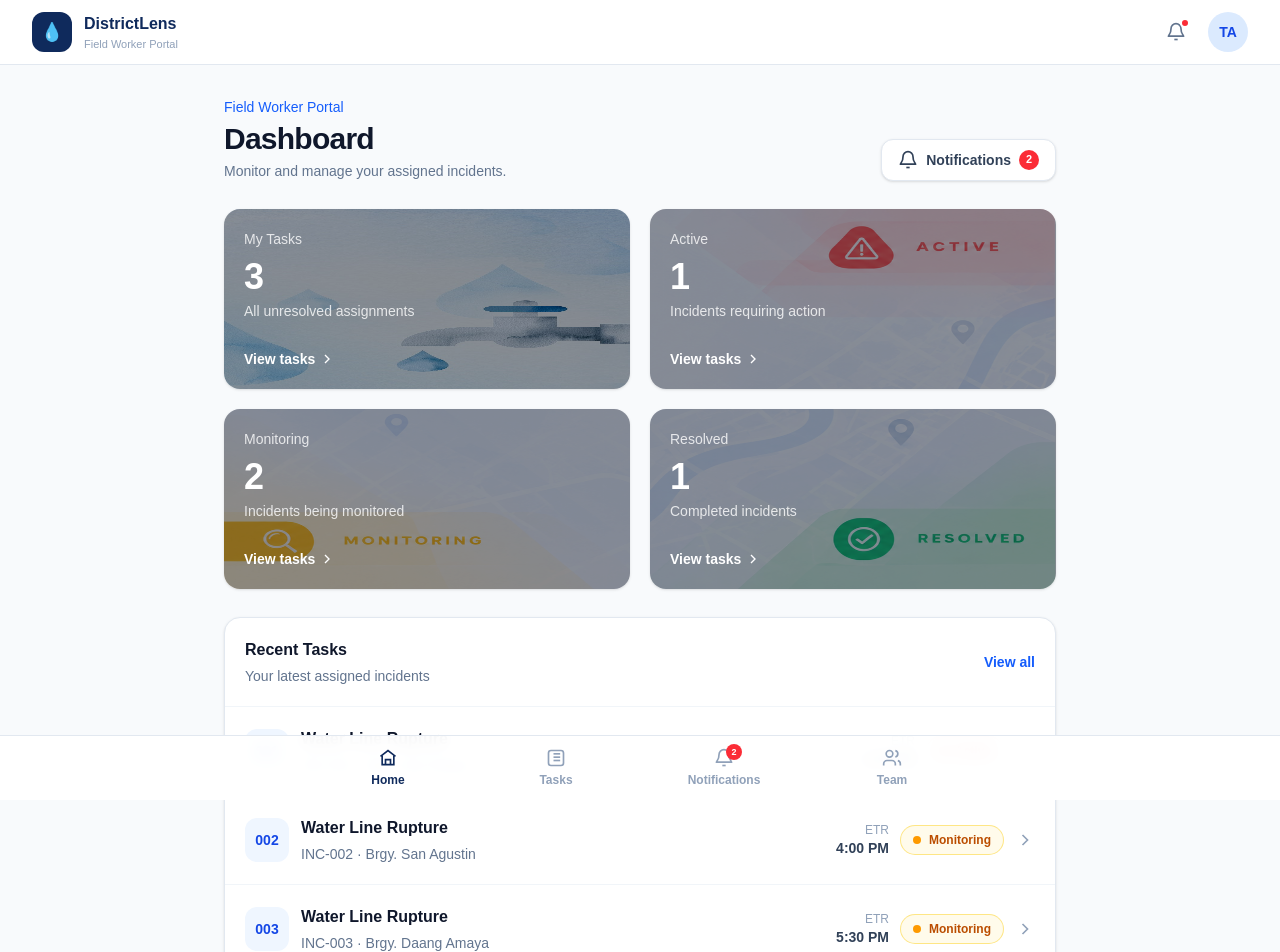
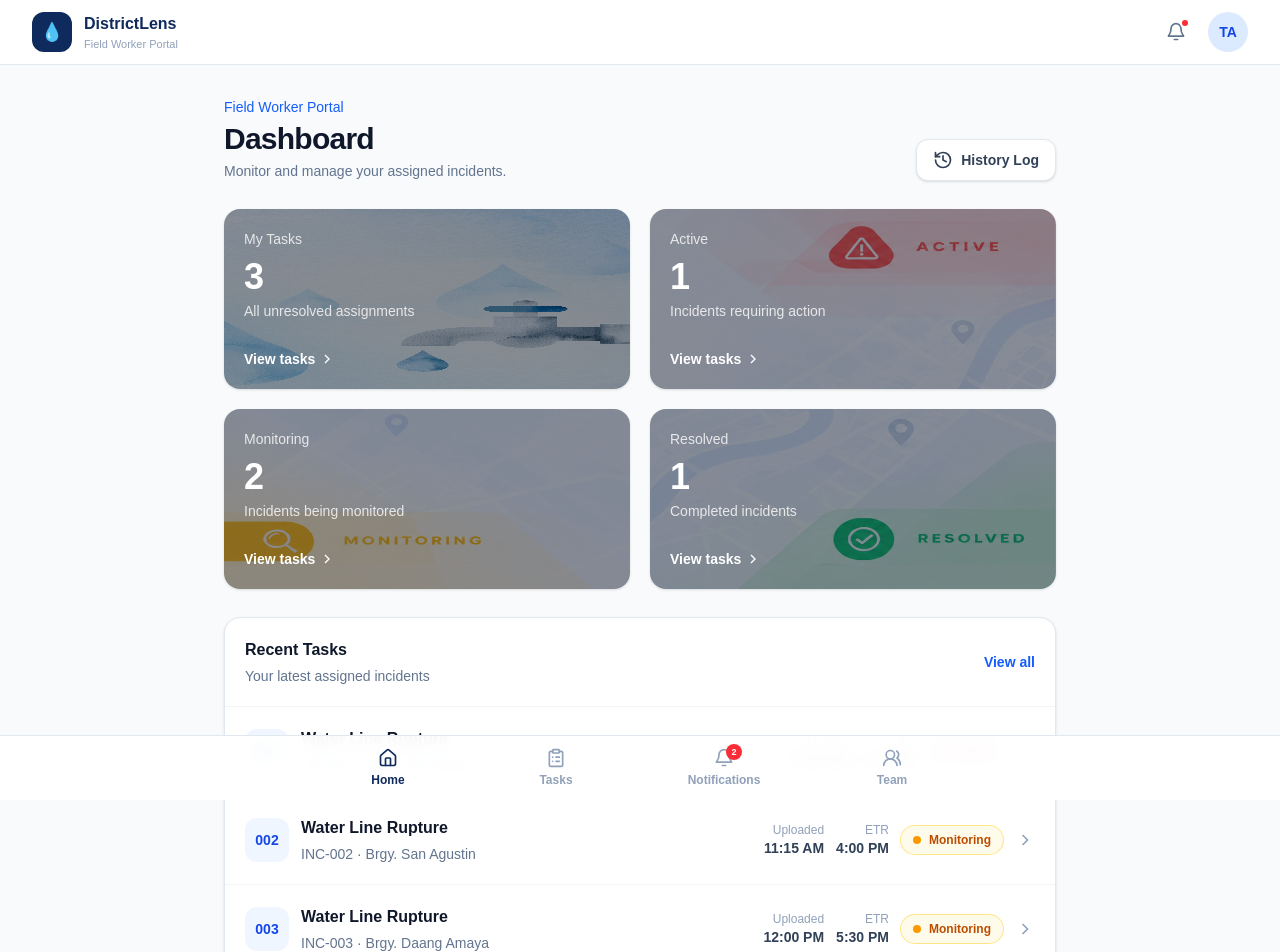
Before and after one commit to vincent23/districtlens_field_worker, a Next.js app: page / in a window 1280 px wide. Shown: the top 952 px of the page. Built offline with nearby package versions, Linux system fonts and the light colour scheme.

Commit message:
#FIXED BUGS

```diff
--- a/app/layout.tsx
+++ b/app/layout.tsx
@@ -14,7 +14,7 @@ const geistMono = Geist_Mono({
 
 export const metadata: Metadata = {
   title: "Field Worker Portal",
-  description: "Generated by create next app",
+  description: "Generated by Districtlens",
 };
 
 export default function RootLayout({ children }: LayoutProps<"/">) {
--- a/app/page.tsx
+++ b/app/page.tsx
@@ -10,7 +10,13 @@ type Status =
   | "Ongoing"
   | "Resolved";
 
-type Page = "home" | "tasks" | "notifications" | "team";
+type StatusHistory = {
+  status: string;
+  time: string;
+  comment: string;
+};
+
+type Page = "home" | "tasks" | "notifications" | "team" | "history";
 
 type Task = {
   id: string;
@@ -18,6 +24,7 @@ type Task = {
   location: string;
   status: Status;
   etr: string;
+  time: string;
   team: string;
   fieldAction: boolean;
   remarks?: string;
@@ -40,6 +47,14 @@ type TeamMember = {
   online: boolean;
 };
 
+type HistoryLog = {
+  id: string;
+  incidentId: string;
+  action: string;
+  status: Status;
+  time: string;
+};
+
 // #endregion
 
 // #region DATABASE
@@ -54,6 +69,7 @@ const initialTasks: Task[] = [
     location: "Brgy. San Roque",
     status: "Active",
     etr: "2:30 PM",
+    time: "10:30 AM",
     team: "Team Alpha",
     fieldAction: true,
   },
@@ -63,6 +79,7 @@ const initialTasks: Task[] = [
     location: "Brgy. San Agustin",
     status: "Monitoring",
     etr: "4:00 PM",
+    time: "11:15 AM",
     team: "Team Alpha",
     fieldAction: true,
   },
@@ -72,6 +89,7 @@ const initialTasks: Task[] = [
     location: "Brgy. Daang Amaya",
     status: "Monitoring",
     etr: "5:30 PM",
+    time: "12:00 PM",
     team: "Team Alpha",
     fieldAction: true,
   },
@@ -81,6 +99,7 @@ const initialTasks: Task[] = [
     location: "Brgy. Capipisa",
     status: "Resolved",
     etr: "Completed",
+    time: "9:30 AM",
     team: "Team Alpha",
     fieldAction: true,
   },
@@ -125,30 +144,21 @@ const initialNotifications: Notification[] = [
   },
 ];
 
-const teamMembers: TeamMember[] = [
+const statusHistory: StatusHistory[] = [
   {
-    name: "Marco Villanueva",
-    role: "Team Leader",
-    initials: "MV",
-    online: true,
+    status: "Assigned",
+    time: "Sep 25, 2026, 12:25 AM",
+    comment: "Assignment created",
   },
   {
-    name: "Angelica Reyes",
-    role: "Field Technician",
-    initials: "AR",
-    online: true,
+    status: "Ongoing",
+    time: "",
+    comment: "Field worker started task",
   },
   {
-    name: "Julius Santos",
-    role: "Field Technician",
-    initials: "JS",
-    online: false,
-  },
-  {
-    name: "Bea Fernandez",
-    role: "Dispatch Coordinator",
-    initials: "BF",
-    online: true,
+    status: "Resolved",
+    time: "",
+    comment: "Assignment completed",
   },
 ];
 
@@ -207,7 +217,7 @@ function Icon({
   name,
   className = "h-5 w-5",
 }: {
-  name: "home" | "task" | "notification" | "users" | "search" | "arrow";
+  name: "home" | "task" | "notification" | "users" | "search" | "arrow" | "history";
   className?: string;
 }) {
   if (name === "home") {
@@ -217,11 +227,12 @@ function Icon({
       fill="none"
       stroke="currentColor"
       strokeWidth="2"
+      strokeLinecap="round"
+      strokeLinejoin="round"
       className={className}
     >
-        <path d="m3 10 9-7 9 7" />
-        <path d="M5 9v11h14V9" />
-        <path d="M9 20v-6h6v6" />
+      <path d="M15 21v-8a1 1 0 0 0-1-1h-4a1 1 0 0 0-1 1v8" />
+      <path d="M3 10a2 2 0 0 1 .709-1.528l7-6a2 2 0 0 1 2.582 0l7 6A2 2 0 0 1 21 10v9a2 2 0 0 1-2 2H5a2 2 0 0 1-2-2z" />
     </svg>
     );
   }
@@ -233,15 +244,16 @@ function Icon({
       fill="none"
       stroke="currentColor"
       strokeWidth="2"
+      strokeLinecap="round"
+      strokeLinejoin="round"
       className={className}
     >
-        <path d="M9 11h8" />
-        <path d="M9 15h8" />
-        <path d="M9 7h8" />
-        <path d="M5 7h.01" />
-        <path d="M5 11h.01" />
-        <path d="M5 15h.01" />
-        <rect x="3" y="3" width="18" height="18" rx="3" />
+      <rect width="8" height="4" x="8" y="2" rx="1" ry="1" />
+      <path d="M16 4h2a2 2 0 0 1 2 2v14a2 2 0 0 1-2 2H6a2 2 0 0 1-2-2V6a2 2 0 0 1 2-2h2" />
+      <path d="M12 11h4" />
+      <path d="M12 16h4" />
+      <path d="M8 11h.01" />
+      <path d="M8 16h.01" />
     </svg>
     );
   }
@@ -253,6 +265,8 @@ function Icon({
         fill="none"
         stroke="currentColor"
         strokeWidth="2"
+        strokeLinecap="round"
+        strokeLinejoin="round"
         className={className}
       >
         <path d="M18 8a6 6 0 0 0-12 0c0 7-3 7-3 9h18c0-2-3-2-3-9" />
@@ -268,12 +282,31 @@ function Icon({
       fill="none"
       stroke="currentColor"
       strokeWidth="2"
+      strokeLinecap="round"
+      strokeLinejoin="round"
       className={className}
     >
-        <path d="M16 21v-2a4 4 0 0 0-4-4H6a4 4 0 0 0-4 4v2" />
-        <circle cx="9" cy="7" r="4" />
-        <path d="M22 21v-2a4 4 0 0 0-3-3.87" />
-        <path d="M16 3.13a4 4 0 0 1 0 7.75" />
+      <path d="M18 21a8 8 0 0 0-16 0" />
+      <circle cx="10" cy="8" r="5" />
+      <path d="M22 20c0-3.37-2-6.5-4-8a5 5 0 0 0-.45-8.3" />
+    </svg>
+    );
+  }
+
+  if (name === "history") {
+    return (
+    <svg
+      viewBox="0 0 24 24"
+      fill="none"
+      stroke="currentColor"
+      strokeWidth="2"
+      strokeLinecap="round"
+      strokeLinejoin="round"
+      className={className}
+    >
+      <path d="M3 12a9 9 0 1 0 9-9 9.75 9.75 0 0 0-6.74 2.74L3 8" />
+      <path d="M3 3v5h5" />
+      <path d="M12 7v5l4 2" />
     </svg>
     );
     }
@@ -330,6 +363,12 @@ export default function Home() {
 
   const [message, setMessage] = useState("");
 
+  const [historyLogs, setHistoryLogs] = useState<HistoryLog[]>([]);
+
+  const [historySearch, setHistorySearch] = useState("");
+
+  const [showUndo, setShowUndo] = useState(false);
+
   /* -----------------------------
      COUNTS
   ----------------------------- */
@@ -377,6 +416,53 @@ export default function Home() {
       return matchesSearch && matchesFilter;
     });
   }, [tasks, search, taskFilter]);
+
+
+  /* -----------------------------
+    FILTER HISTORY LOGS
+  ----------------------------- */
+  const filteredHistoryLogs = historyLogs.filter((log) => {
+  const search = historySearch.toLowerCase();
+
+  return (
+      log.incidentId.toLowerCase().includes(search) ||
+      log.action.toLowerCase().includes(search) ||
+      log.status.toLowerCase().includes(search)
+    );
+  });
+
+  /* -----------------------------
+    CALCULATE CURRENT TIME
+  ----------------------------- */
+  const formatTimeAgo = (time: string) => {
+  const seconds = Math.floor(
+      (Date.now() - new Date(time).getTime()) / 1000
+    );
+
+    if (seconds < 5) {
+      return "Just now";
+    }
+
+    if (seconds < 60) {
+      return `${seconds} seconds ago`;
+    }
+
+    const minutes = Math.floor(seconds / 60);
+
+    if (minutes < 60) {
+      return `${minutes} ${minutes === 1 ? "minute" : "minutes"} ago`;
+    }
+
+    const hours = Math.floor(minutes / 60);
+
+    if (hours < 24) {
+      return `${hours} ${hours === 1 ? "hour" : "hours"} ago`;
+    }
+
+    const days = Math.floor(hours / 24);
+
+    return `${days} ${days === 1 ? "day" : "days"} ago`;
+  };
 
   /* -----------------------------
      OPEN TASK
@@ -418,22 +504,10 @@ export default function Home() {
         : null
     );
 
-    setNotifications((current) => [
-      {
-        id: `N-${Date.now()}`,
-        title: `Status updated`,
-        description: `${selectedTask.id} is now ${newStatus}.`,
-        status: newStatus,
-        incidentId: selectedTask.id,
-        time: "Just now",
-        read: false,
-      },
-      ...current,
-    ]);
-
-    setMessage(`${selectedTask.id} successfully updated.`);
-  }
-
+
+  }
+
+  // UPDATE STATUS FUNCTION
   const updateStatus = (id: string, updates: Partial<Task>) => {
   setTasks((prev) =>
     prev.map((task) =>
@@ -448,6 +522,23 @@ export default function Home() {
       ? { ...current, ...updates }
       : current
   );
+
+  if (updates.status) {
+  const status = updates.status;
+
+  setHistoryLogs((current) => [
+    {
+      id: `H-${Date.now()}`,
+      action: `Status changed to ${status}`,
+      status: status,
+      incidentId: id,
+      time: new Date().toISOString(),
+    },
+    ...current,
+  ]);
+}
+
+  setMessage(`${id} successfully updated.`);
 };
 
   /* -----------------------------
@@ -482,6 +573,27 @@ export default function Home() {
         read: true,
       }))
     );
+  }
+
+  function deleteNotification(id: string) {
+    setNotifications((current) =>
+      current.filter((notification) => notification.id !== id)
+    );
+  }
+
+  function deleteReadNotifications() {
+    setNotifications((current) =>
+      current.filter((notification) => !notification.read)
+    );
+    function showMessage(text: string) {
+      setMessage(text);
+
+      setTimeout(() => {
+        setMessage("");
+      }, 5000);
+    }
+
+    showMessage("Read notifications deleted successfully.");
   }
 
   /* -----------------------------
@@ -556,18 +668,12 @@ export default function Home() {
           </div>
 
           <button
-            onClick={() => setPage("notifications")}
+            onClick={() => setPage("history")}
             className="relative flex w-fit items-center gap-2 rounded-xl border border-slate-200 bg-white px-4 py-2.5 text-sm font-semibold text-slate-700 shadow-sm transition hover:border-blue-200 hover:text-blue-600"
           >
-            <Icon name="notification" className="h-5 w-5" />
-
-            Notifications
-
-            {unreadNotifications > 0 && (
-              <span className="flex h-5 min-w-5 items-center justify-center rounded-full bg-red-500 px-1.5 text-[11px] font-bold text-white">
-                {unreadNotifications}
-              </span>
-            )}
+            <Icon name="history" className="h-5 w-5" />
+
+            History Log
           </button>
         </div>
 
@@ -646,6 +752,8 @@ export default function Home() {
               >
                 {/* Task information */}
                 <div className="flex min-w-0 flex-1 items-center gap-3">
+
+                  {/* ID NUMBER tinatanggal din ung INC. para number lng lumbas */}
                   <div className="flex h-10 w-10 shrink-0 items-center justify-center rounded-xl bg-blue-50 text-sm font-bold text-blue-700 sm:h-11 sm:w-11">
                     {task.id.replace("INC-", "")}
                   </div>
@@ -664,6 +772,18 @@ export default function Home() {
                 {/* Task status information */}
                 <div className="flex min-w-0 items-center justify-between gap-3 pl-[52px] sm:pl-[55px] md:shrink-0 md:justify-end md:pl-0">
 
+                  {/* Time Added */}
+                    <div className="shrink-0 text-left md:text-right">
+                      <p className="text-[10px] text-slate-400 sm:text-xs">
+                        Uploaded
+                      </p>
+
+                      <p className="text-xs font-semibold text-slate-700 sm:text-sm">
+                        {task.time}
+                      </p>
+                    </div>
+
+                    {/* ETR */}
                     <div className="shrink-0 text-left md:text-right">
                       <p className="text-[10px] text-slate-400 sm:text-xs">
                         ETR
@@ -1017,6 +1137,8 @@ export default function Home() {
     "Resolved",
   ];
 
+
+
   const trackerStatus =
     selectedTask.status === "Active" ||
     selectedTask.status === "Monitoring"
@@ -1086,19 +1208,21 @@ export default function Home() {
 
           <div className="mt-8">
             <div className="relative">
-              <div className="absolute left-0 right-0 top-4 hidden h-0.5 bg-slate-200 sm:block" />
-
-              <div className="relative grid grid-cols-3 gap-2">
-                {statusSteps.map((step, index) => {
+              {/* Connecting line */}
+              <div className="absolute left-4 top-4 bottom-4 w-0.5 bg-slate-200" />
+
+              <div className="relative space-y-7">
+                {statusHistory.map((step, index) => {
                   const completed = index <= currentIndex;
 
                   return (
                     <div
-                      key={step}
-                      className="flex flex-col items-center text-center"
-                    >
+                      key={step.status}
+                      className="relative flex gap-4"
+                    >
+                      {/* Number circle */}
                       <div
-                        className={`z-10 flex h-8 w-8 items-center justify-center rounded-full border-4 border-white text-xs font-bold shadow-sm ${
+                        className={`z-10 flex h-8 w-8 shrink-0 items-center justify-center rounded-full border-4 border-white text-xs font-bold shadow-sm ${
                           completed
                             ? "bg-[#0f2a5c] text-white"
                             : "bg-slate-200 text-slate-500"
@@ -1107,15 +1231,26 @@ export default function Home() {
                         {index + 1}
                       </div>
 
+                      {/* Status information */}
+                      <div className="min-w-0 pt-0.5">
                         <p
-                        className={`mt-2 text-xs font-semibold ${
+                          className={`text-sm font-semibold ${
                             completed
                               ? "text-[#0f2a5c]"
                               : "text-slate-400"
                           }`}
                         >
-                        {step}
-                      </p>
+                          {step.status}
+                        </p>
+
+                        <p className="mt-1 text-xs text-slate-400">
+                          {step.time || "Waiting..."}
+                        </p>
+
+                        <p className="mt-1 text-xs text-slate-400">
+                          {step.comment}
+                        </p>
+                      </div>
                     </div>
                   );
                 })}
@@ -1198,16 +1333,47 @@ export default function Home() {
             </p>
           </div>
 
+          <div className="flex flex-wrap gap-2">
             <button
               onClick={markNotificationsRead}
               className="w-fit rounded-xl border border-slate-200 bg-white px-4 py-2.5 text-sm font-semibold text-slate-600 transition hover:border-blue-200 hover:text-blue-600"
             >
               Mark all as read
             </button>
+
+            <button
+              onClick={deleteReadNotifications}
+              className="w-fit rounded-xl border border-red-200 bg-white px-4 py-2.5 text-sm font-semibold text-red-600 transition hover:border-red-300 hover:bg-red-50"
+            >
+              Delete read
+            </button>
+          </div>
+
+          {message && (
+              <div className="rounded-xl border border-emerald-200 bg-emerald-50 p-3 text-sm font-medium text-emerald-700">
+                {message}
+              </div>
+            )}
         </div>
 
         <div className="space-y-3">
-          {notifications.map((notification) => (
+          {notifications.length === 0 ? (
+            <div className="rounded-2xl border border-slate-200 bg-white p-10 text-center">
+              <Icon
+                name="notification"
+                className="mx-auto h-10 w-10 text-slate-300"
+              />
+
+              <p className="mt-3 text-sm font-semibold text-slate-600">
+                No notifications
+              </p>
+
+              <p className="mt-1 text-sm text-slate-400">
+                You don't have any notifications yet.
+              </p>
+            </div>
+          ) : (
+            notifications.map((notification) => (
               <button
                 key={notification.id}
                 onClick={() => {
@@ -1275,14 +1441,15 @@ export default function Home() {
                   </div>
                 </div>
               </button>
-          ))}
-        </div>
-      </div>
-    );
-  }
-
-  /* -----------------------------
-     TEAM
+            ))
+          )}
+        </div>
+      </div>
+    );
+  }
+
+  /* -----------------------------
+     TEAM PROFILE
   ----------------------------- */
 
   function renderTeam() {
@@ -1317,32 +1484,31 @@ export default function Home() {
               </p>
             </div>
 
-            <div className="rounded-xl bg-white/10 px-5 py-3">
-              <p className="text-xs text-blue-200">Members</p>
-
-              <p className="mt-1 text-2xl font-bold">
-                {teamMembers.length}
-              </p>
-            </div>
           </div>
         </section>
 
         {/* INFO */}
-        <section className="grid grid-cols-1 gap-4 sm:grid-cols-2">
-          <div
-              className="rounded-2xl border border-slate-200 bg-white p-5 shadow-sm"
-            >
-                <div>
-                  <h3 className="font-bold text-slate-900">
+        <section className="grid grid-cols-1 gap-4 sm:grid-cols-1">
+
+            <button
+                className="relative flex items-center gap-2 rounded-xl border border-slate-200 bg-white px-4 py-2.5 text-sm font-semibold text-slate-700 shadow-sm transition hover:border-blue-200 hover:text-blue-600"
+              >
+                <Icon name="task" className="h-5 w-5" />
+
                 Change Password
-                  </h3>
-                </div>
-            </div>
-
-            <button
-              className="flex justify-center items-center cursor-pointer
-              gap-2 rounded-2xl px-3 py-1.5 text-xs font-semibold ring-1
-              bg-red-50 text-red-700 ring-red-200"
+            </button>
+
+            <button
+                onClick={() => setPage("history")}
+                className="relative flex items-center gap-2 rounded-xl border border-slate-200 bg-white px-4 py-2.5 text-sm font-semibold text-slate-700 shadow-sm transition hover:border-blue-200 hover:text-blue-600"
+              >
+                <Icon name="history" className="h-5 w-5" />
+
+                History Log
+            </button>
+
+            <button
+              className="relative flex items-center gap-2 rounded-xl border border-slate-200 bg-white px-4 py-2.5 text-sm font-semibold text-slate-700 shadow-sm transition hover:border-blue-200 hover:text-blue-600"
             >
               <span>↪</span>
               <span>Logout</span>
@@ -1352,6 +1518,101 @@ export default function Home() {
       </div>
     );
   }
+
+  /*------------------------------
+    HISTORY LOG
+  -------------------------------*/
+
+  const renderHistory = () => (
+  <section className="space-y-5">
+    {/* Header */}
+    <div>
+      <h1 className="text-2xl font-bold text-slate-900">
+        History Log
+      </h1>
+
+      <p className="mt-1 text-sm text-slate-500">
+        Track changes and actions made to incidents.
+      </p>
+    </div>
+
+    {/* Search Bar */}
+    <div className="relative">
+      <Icon
+        name="search"
+        className="absolute left-4 top-1/2 h-5 w-5 -translate-y-1/2 text-slate-400"
+      />
+
+      <input
+        type="text"
+        value={historySearch}
+        onChange={(e) => setHistorySearch(e.target.value)}
+        placeholder="Search history..."
+        className="w-full rounded-xl border border-slate-200 bg-white py-3 pl-11 pr-4 text-sm text-slate-700 outline-none transition placeholder:text-slate-400 focus:border-blue-400 focus:ring-2 focus:ring-blue-100"
+      />
+    </div>
+
+    {/* History List */}
+    <div className="overflow-hidden rounded-2xl border border-slate-200 bg-white shadow-sm">
+      {filteredHistoryLogs.length > 0 ? (
+        <div className="divide-y divide-slate-100">
+          {filteredHistoryLogs.map((log) => (
+            <button
+              key={log.id}
+              onClick={() => {
+                const task = tasks.find(
+                  (task) => task.id === log.incidentId
+                );
+
+                if (task) {
+                  openTask(task);
+                }
+              }}
+              className="w-full p-4 text-left transition hover:bg-slate-50 sm:p-5"
+            >
+              <div className="flex items-start justify-between gap-4">
+                <div className="min-w-0">
+                  <p className="font-semibold text-slate-900">
+                    {log.action}
+                  </p>
+
+                  <p className="mt-1 text-sm text-slate-500">
+                    Incident: {log.incidentId}
+                  </p>
+
+                  <div className="mt-2">
+                    <StatusBadge status={log.status} />
+                  </div>
+                </div>
+
+                <div className="flex shrink-0 items-center gap-2">
+                  <span className="text-xs text-slate-400">
+                    {formatTimeAgo(log.time)}
+                  </span>
+
+                  <Icon
+                    name="arrow"
+                    className="h-5 w-5 text-slate-400"
+                  />
+                </div>
+              </div>
+            </button>
+          ))}
+        </div>
+      ) : (
+        <div className="p-8 text-center">
+          <p className="font-semibold text-slate-700">
+            No history found
+          </p>
+
+          <p className="mt-1 text-sm text-slate-400">
+            Try searching for another incident or status.
+          </p>
+        </div>
+      )}
+    </div>
+  </section>
+);
 
   /* -----------------------------
      PAGE CONTENT
@@ -1367,6 +1628,8 @@ export default function Home() {
     content = renderTasks();
   } else if (page === "notifications") {
     content = renderNotifications();
+  } else if (page === "history") {
+    content = renderHistory();
   } else {
     content = renderTeam();
   }
@@ -1440,7 +1703,7 @@ export default function Home() {
               setSelectedTask(null);
               setPage("home");
             }}
-            className={`flex flex-col items-center gap-1 py-3 text-xs font-semibold transition ${
+            className={`flex flex-col items-center gap-1 py-3 text-xs font-semibold cursor-pointer transition ${
               page === "home" && !selectedTask
                 ? "text-[#0f2a5c]"
                 : "text-slate-400 hover:text-slate-600"
@@ -1455,7 +1718,7 @@ export default function Home() {
               setSelectedTask(null);
               setPage("tasks");
             }}
-            className={`flex flex-col items-center gap-1 py-3 text-xs font-semibold transition ${
+            className={`flex flex-col items-center gap-1 py-3 text-xs font-semibold cursor-pointer transition ${
               page === "tasks" && !selectedTask
                 ? "text-[#0f2a5c]"
                 : "text-slate-400 hover:text-slate-600"
@@ -1469,9 +1732,8 @@ export default function Home() {
             onClick={() => {
               setSelectedTask(null);
               setPage("notifications");
-              markNotificationsRead();
             }}
-            className={`relative flex flex-col items-center gap-1 py-3 text-xs font-semibold transition ${
+            className={`relative flex flex-col items-center gap-1 py-3 text-xs font-semibold cursor-pointer transition ${
               page === "notifications"
                 ? "text-[#0f2a5c]"
                 : "text-slate-400 hover:text-slate-600"
@@ -1495,7 +1757,7 @@ export default function Home() {
               setSelectedTask(null);
               setPage("team");
             }}
-            className={`flex flex-col items-center gap-1 py-3 text-xs font-semibold transition ${
+            className={`flex flex-col items-center gap-1 py-3 text-xs font-semibold cursor-pointer transition ${
               page === "team"
                 ? "text-[#0f2a5c]"
                 : "text-slate-400 hover:text-slate-600"
```
Lines whose indentation alone changed are shown as unchanged.
